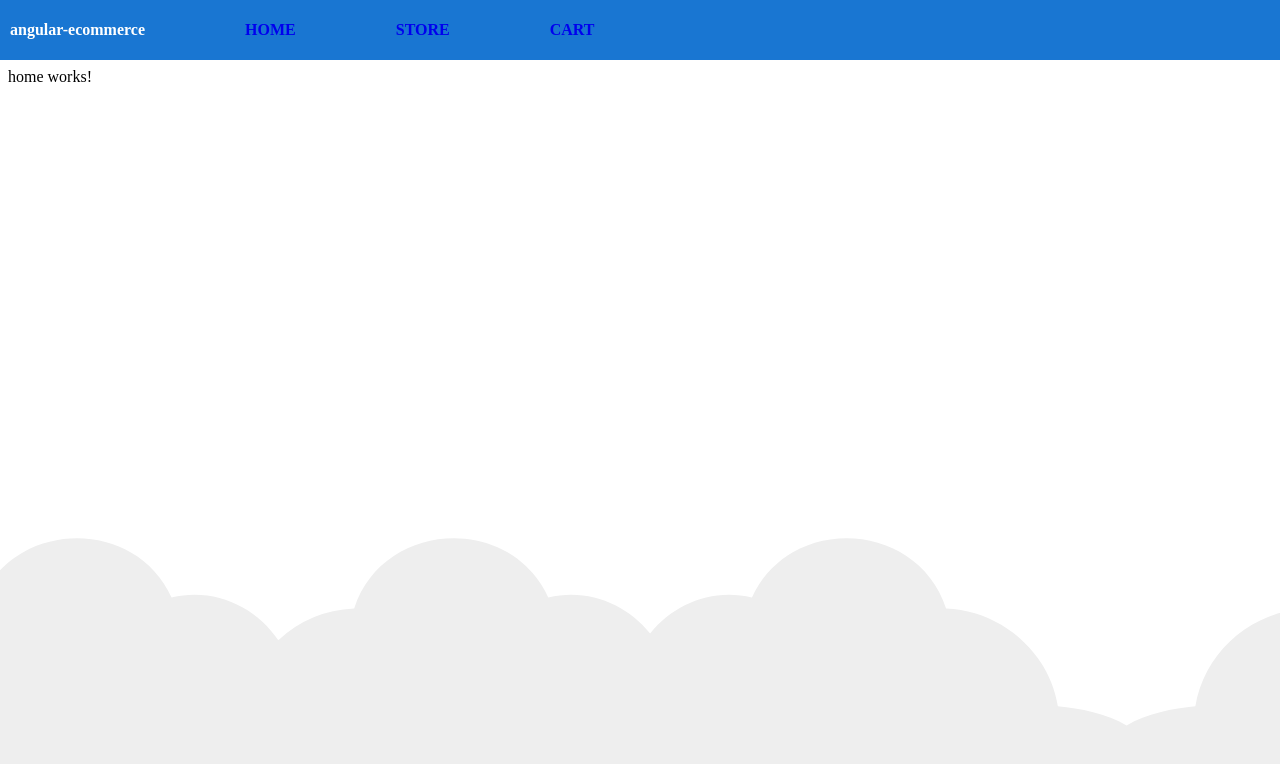
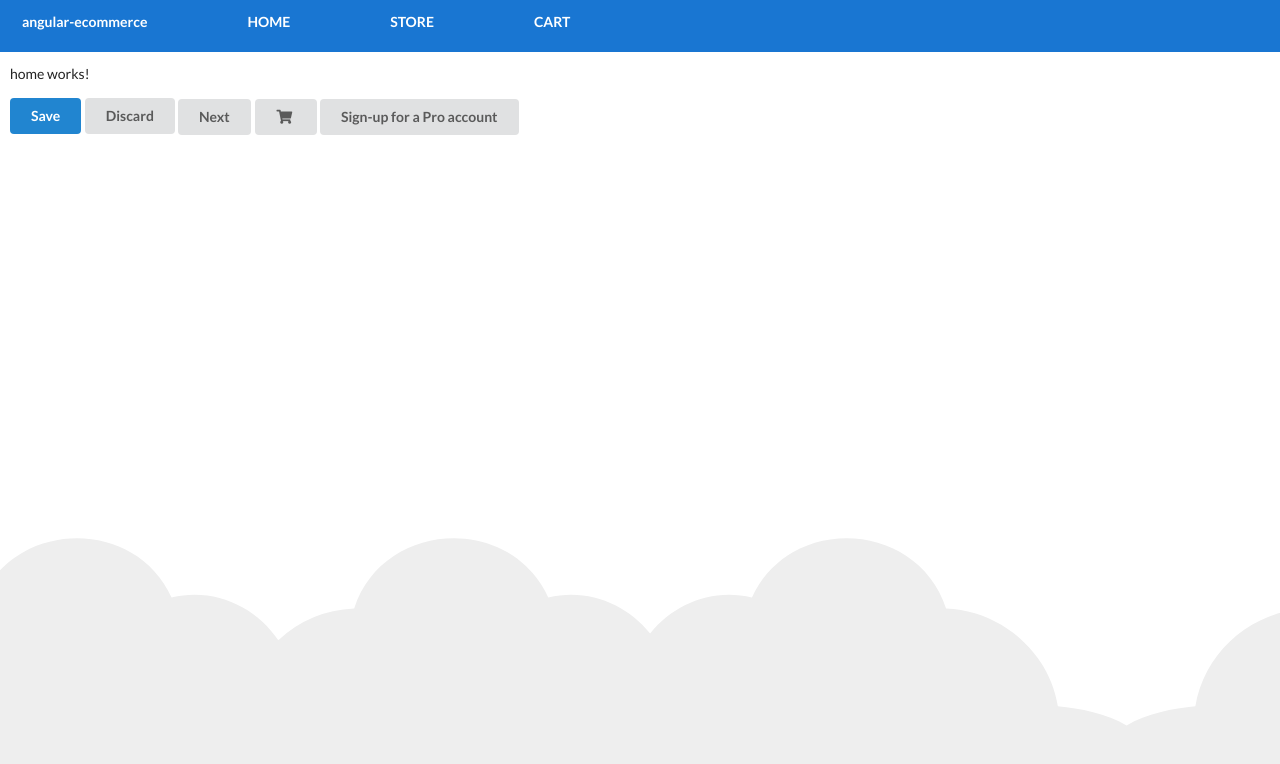
Before and after one commit to onelazyugy/angular-ecommerce-ui, an Angular app: page / in a window 1280 px wide. Shown: the top 764 px of the page. Built offline with nearby package versions, Linux system fonts and the light colour scheme.

Commit message:
added semantic ui for styling

```diff
--- a/src/app/app.component.html
+++ b/src/app/app.component.html
@@ -2,8 +2,9 @@
   <svg id="clouds" alt="Gray Clouds Background" xmlns="http://www.w3.org/2000/svg" width="2611.084" height="485.677" viewBox="0 0 2611.084 485.677">
     <path id="Path_39" data-name="Path 39" d="M2379.709,863.793c10-93-77-171-168-149-52-114-225-105-264,15-75,3-140,59-152,133-30,2.83-66.725,9.829-93.5,26.25-26.771-16.421-63.5-23.42-93.5-26.25-12-74-77-130-152-133-39-120-212-129-264-15-54.084-13.075-106.753,9.173-138.488,48.9-31.734-39.726-84.4-61.974-138.487-48.9-52-114-225-105-264,15a162.027,162.027,0,0,0-103.147,43.044c-30.633-45.365-87.1-72.091-145.206-58.044-52-114-225-105-264,15-75,3-140,59-152,133-53,5-127,23-130,83-2,42,35,72,70,86,49,20,106,18,157,5a165.625,165.625,0,0,0,120,0c47,94,178,113,251,33,61.112,8.015,113.854-5.72,150.492-29.764a165.62,165.62,0,0,0,110.861-3.236c47,94,178,113,251,33,31.385,4.116,60.563,2.495,86.487-3.311,25.924,5.806,55.1,7.427,86.488,3.311,73,80,204,61,251-33a165.625,165.625,0,0,0,120,0c51,13,108,15,157-5a147.188,147.188,0,0,0,33.5-18.694,147.217,147.217,0,0,0,33.5,18.694c49,20,106,18,157,5a165.625,165.625,0,0,0,120,0c47,94,178,113,251,33C2446.709,1093.793,2554.709,922.793,2379.709,863.793Z" transform="translate(142.69 -634.312)" fill="#eee"/>
   </svg>
-  <!--toolbar component here-->
-  <!-- <div class="toolbar" role="banner">{{title}}</div> -->
+
   <toolbar></toolbar>
-  <router-outlet></router-outlet>
+  <div style="padding: 10px;">
+    <router-outlet></router-outlet>
+  </div>
 </div>
--- a/src/app/home/home.component.html
+++ b/src/app/home/home.component.html
@@ -1 +1,27 @@
 <p>home works!</p>
+<button class="ui primary button">
+    Save
+  </button>
+  <button class="ui button">
+    Discard
+  </button>
+
+
+  <div class="ui animated button" tabindex="0">
+    <div class="visible content">Next</div>
+    <div class="hidden content">
+      <i class="right arrow icon"></i>
+    </div>
+  </div>
+  <div class="ui vertical animated button" tabindex="0">
+    <div class="hidden content">Shop</div>
+    <div class="visible content">
+      <i class="shop icon"></i>
+    </div>
+  </div>
+  <div class="ui animated fade button" tabindex="0">
+    <div class="visible content">Sign-up for a Pro account</div>
+    <div class="hidden content">
+      $12.99 a month
+    </div>
+  </div>
--- a/src/app/toolbar/toolbar.component.css
+++ b/src/app/toolbar/toolbar.component.css
@@ -9,14 +9,19 @@
     font-weight: 600;
 }
 
+.site-title {
+    padding-left: 20px;
+}
+
 .menu {
     padding-left: 100px;
 }
 
 .menu a{
     text-decoration: none;
+    color: white;
 }
 
 .menu a:hover{
-    color: white;
+    color: orange;
 }
--- a/src/app/toolbar/toolbar.component.html
+++ b/src/app/toolbar/toolbar.component.html
@@ -1,6 +1,6 @@
-<div>
+<div style="margin-bottom: 10px;">
     <div class="toolbar" role="banner">
-        {{title}}
+        <span class="site-title">{{title}}</span>
         <span class="menu"><a [routerLink]="['']">HOME</a></span>
         <span class="menu"><a [routerLink]="['/store']">STORE</a></span>
         <span class="menu"><a [routerLink]="['/cart']">CART</a></span>
--- a/src/index.html
+++ b/src/index.html
@@ -6,6 +6,10 @@
   <base href="/">
   <meta name="viewport" content="width=device-width, initial-scale=1">
   <link rel="icon" type="image/x-icon" href="favicon.ico">
+  <!--semantic ui-->
+  <script src="https://code.jquery.com/jquery-3.1.1.min.js" crossorigin="anonymous"></script>
+  <link rel="stylesheet" href="https://cdn.jsdelivr.net/npm/semantic-ui@2.4.2/dist/semantic.min.css">
+  <script src="https://cdn.jsdelivr.net/npm/semantic-ui@2.4.2/dist/semantic.min.js"></script>
 </head>
 <body>
   <app-root></app-root>
```
